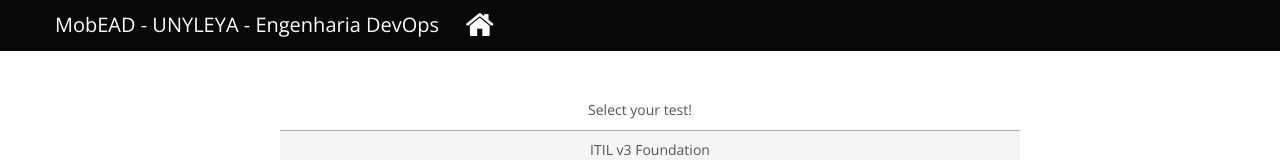
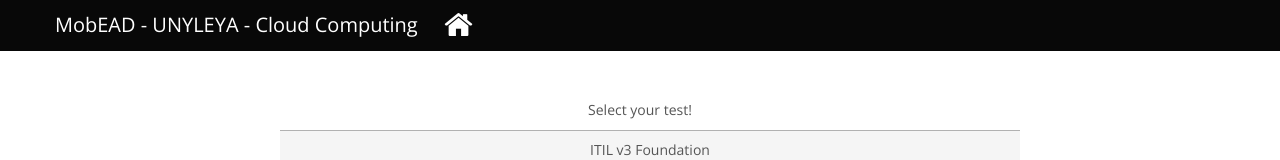
Before and after one commit to GustavoHss/unyleya_projeto_cicd_gustavo_henrique_silva_de_sousa, a plain HTML site: page index.html in a window 1280 px wide. Shown: the top 160 px of the page. Drawn offline with nearby package versions, Linux system fonts and the light colour scheme; files whose address does not match are found by name.

Commit message:
Atualização do nome do Curso

```diff
--- a/index.html
+++ b/index.html
@@ -25,7 +25,7 @@
         <nav class="navbar navbar-fixed-top">
             <nav class="navbar-inner">
                 <section class="container navegacao-topo">
-                    <a class="brand">MobEAD - UNYLEYA - Engenharia DevOps</a>
+                    <a class="brand">MobEAD - UNYLEYA - Cloud Computing</a>
                     <ul class="nav">
                         <li class="active"><a href="#"><i class="icon-home" data-bind="click:openTestList"></i></a></li>
                     </ul>
```
